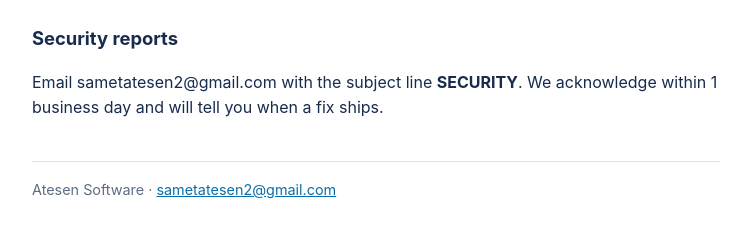
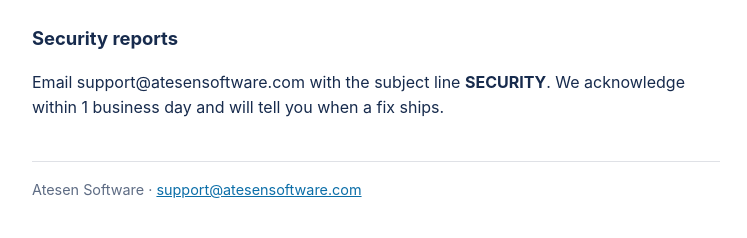
Before and after one commit to pabsamuel/attachment-policy-guard-docs, a plain HTML site: page support.html in a window 1280 px wide. Shown: the part 1588-1826 px from the top of the page, without its empty margins (264-1011 px from the left). Drawn offline with Linux system fonts and the light colour scheme.

Commit message:
Company support address on all pages
Co-Authored-By: Claude Fable 5.2 <noreply@anthropic.com>

```diff
--- a/support.html
+++ b/support.html
@@ -27,7 +27,7 @@
 <a class="back" href="./">&larr; Attachment Policy Guard for Jira</a>
 <h1>Support</h1>
 <p><strong>App:</strong> Attachment Policy Guard for Jira · <strong>Publisher:</strong> Atesen Software<br>
-<strong>Email:</strong> sametatesen2@gmail.com · <strong>First response target:</strong> 1 business day (Monday–Friday, Istanbul time, UTC+3)</p>
+<strong>Email:</strong> support@atesensoftware.com · <strong>First response target:</strong> 1 business day (Monday–Friday, Istanbul time, UTC+3)</p>
 
 <h2>Getting started</h2>
 <ol>
@@ -70,8 +70,8 @@
 <p>Releases are published through the Atlassian Marketplace with release notes. Minor updates install automatically; an update that requires new permissions needs a Jira administrator to approve it.</p>
 
 <h2>Security reports</h2>
-<p>Email sametatesen2@gmail.com with the subject line <strong>SECURITY</strong>. We acknowledge within 1 business day and will tell you when a fix ships.</p>
-<footer>Atesen Software · <a href="mailto:sametatesen2@gmail.com">sametatesen2@gmail.com</a></footer>
+<p>Email support@atesensoftware.com with the subject line <strong>SECURITY</strong>. We acknowledge within 1 business day and will tell you when a fix ships.</p>
+<footer>Atesen Software · <a href="mailto:support@atesensoftware.com">support@atesensoftware.com</a></footer>
 </div>
 </body>
 </html>
```
Also changed, not shown: index.html (+1 -1 lines), privacy.html (+3 -3 lines), terms.html (+3 -3 lines).
